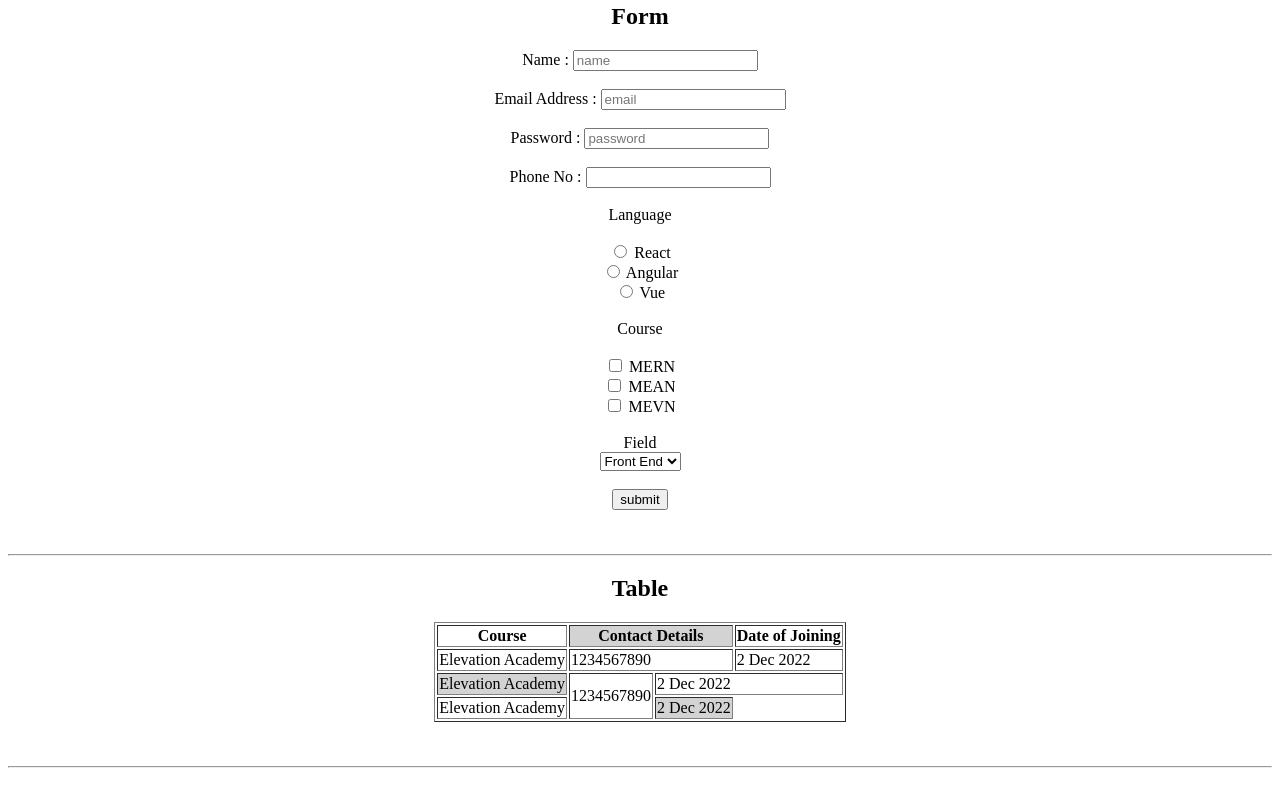
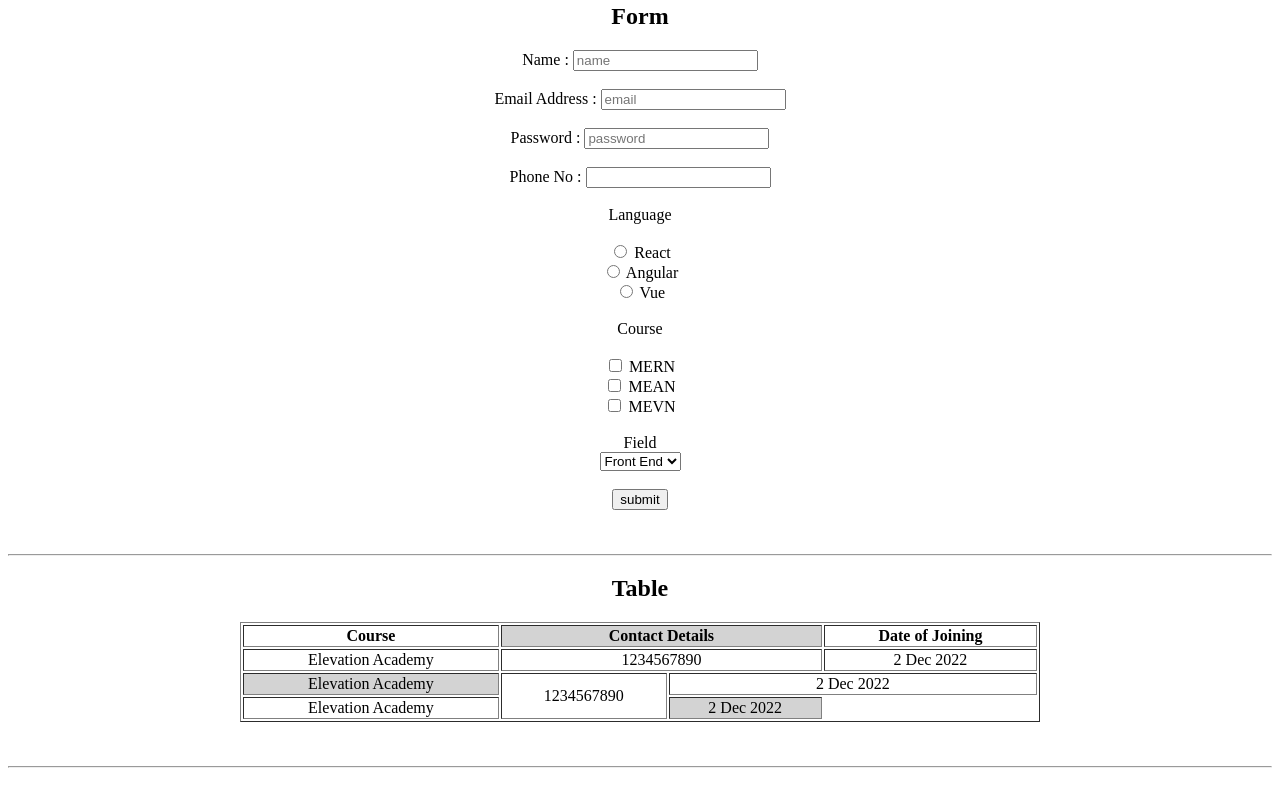
Before and after one commit to pankajkulsange/Assessment1-Prepbytes, a plain HTML site: page index.html in a window 1280 px wide. Shown: the part 913-1719 px from the top of the page. Drawn offline with Linux system fonts and the light colour scheme.

Commit message:
Assessment 1 completed

```diff
--- a/index.html
+++ b/index.html
@@ -95,13 +95,13 @@
       <br /><br />
       <hr />
       <h2>Table</h2>
-      <table border="1px" align="center">
+      <table border="1px" align="center" width="800px">
         <thead>
           <th>Course</th>
           <th bgcolor="lightgrey" colspan="2">Contact Details</th>
           <th>Date of Joining</th>
         </thead>
-        <tbody>
+        <tbody align="center">
           <tr>
             <td>Elevation Academy</td>
             <td colspan="2">1234567890</td>
```
